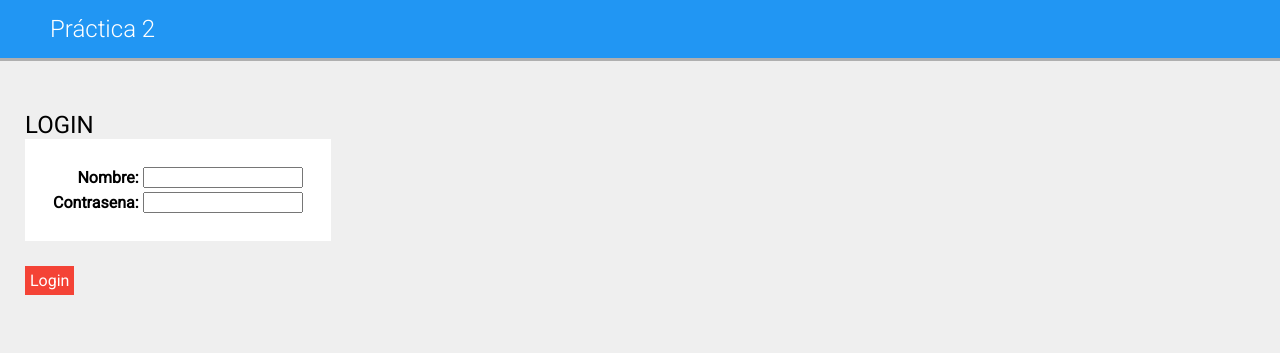
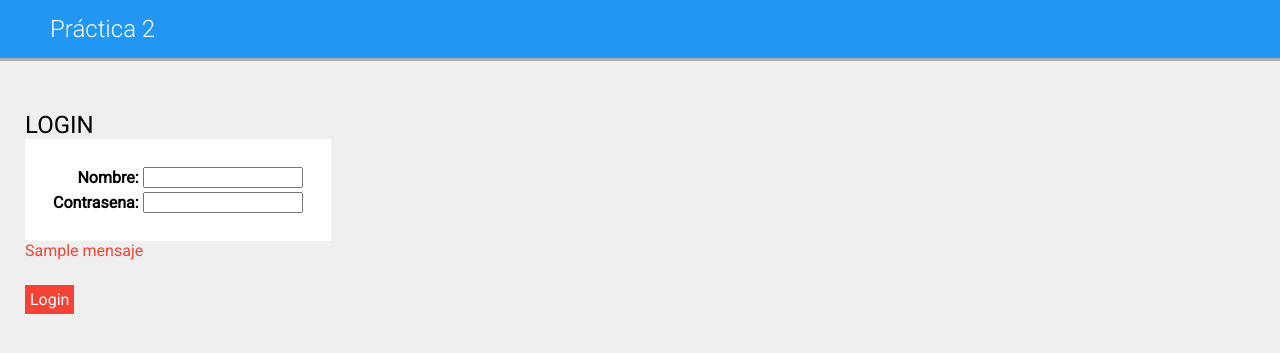
Before and after one commit to DavidGSola/Django_Basic_APP, a Django app: template bares/templates/login.html in a window 1280 px wide. Shown: the top 353 px of the page. Run offline with Django 3.2, Linux system fonts and the light colour scheme; tables that the repository leaves empty hold one stand-in row (values such as "Sample post"); the template is opened without the code that fills it: values that come from a table or form of the project are taken from there, most other values are stand-ins (such as "Sample title", 1, 10 or a date in 2020).

Commit message:
Añadido un mensaje de error en el login

```diff
--- a/bares/static/style.css
+++ b/bares/static/style.css
@@ -40,6 +40,11 @@
 	color: #FFFFFF;
 }
 
+.form_mensaje{
+	margin-left: 25px;
+	color: #F44336;
+}
+
 body {
 	font-family: "Verdana, Helvetica";
 	background-color:#EFEFEF;
--- a/bares/templates/login.html
+++ b/bares/templates/login.html
@@ -7,6 +7,10 @@
 		<table class="form">
 			{{ form.as_table }}
 		</table>
+		<div class="form_mensaje">
+			{{ mensaje }}
+		</div>
 		<input class="form_boton" value="Login" type="submit" align="middle">
+
 	</div>
 {% endblock %}
--- a/bares/views.py
+++ b/bares/views.py
@@ -42,27 +42,40 @@ def index (request):
 	return render(request, 'index.html')
 
 def login (request):
+	# Si viene del POST del boton de submit
 	if request.method == 'POST':
 		form = loginForm (request.POST)
 
+		# Si el formulario es valido se comprueban los credenciales
 		if form.is_valid ():
 			user = authenticate(username 	= form.cleaned_data['nombre'],
 								password	= form.cleaned_data['pw'])
 			if user is not None:
 				if user.is_active:
-					print("User is valid, active and authenticated")
+					context = {
+						'username':form.cleaned_data['nombre'],
+					}
+					return render(request, 'bienvenida.html', context)
 				else:
-					print("The password is valid, but the account has been disabled!")
+					context = {
+						'mensaje':'Usuario no activo',
+						'form':form,
+					}
+					return render(request, 'login.html', context)
 			else:
-				# the authentication system was unable to verify the username and password
-				print("The username and password were incorrect.")
+				context = {
+					'mensaje':'Usuario o contrasena incorrecta',
+					'form':form,
+				}
+				return render(request, 'login.html', context)
+	# Si es la primera vez que se llama (GET)
 	else:
 		fulanito = 'default'
 
 		form = loginForm()
 
 		context = {
-			'fulanito':fulanito,
+			'mensaje':'',
 			'form':form,
 		}
 
```
